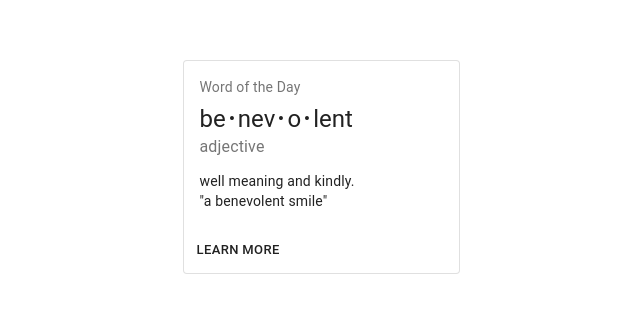
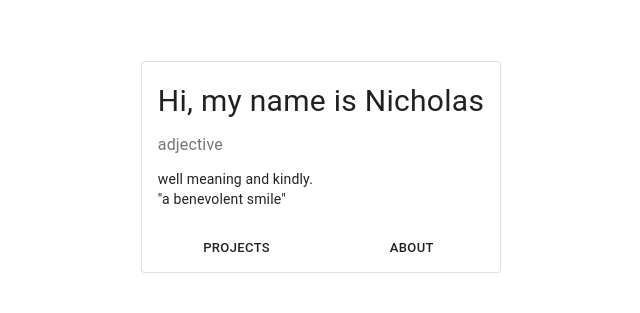
Before and after one commit to nejohnston/portfolio, a React (Create React App) app: page /#/ in a window 1280 px wide. Shown: the part 233-546 px from the top of the page, without its empty margins (319-959 px from the left). Built offline with nearby package versions, Linux system fonts and the light colour scheme.

Commit message:
implemented navigation to about from home

```diff
--- a/src/components/IntroCard/IntroCard.js
+++ b/src/components/IntroCard/IntroCard.js
@@ -5,37 +5,33 @@ import CardActions from '@material-ui/core/CardActions';
 import CardContent from '@material-ui/core/CardContent';
 import Button from '@material-ui/core/Button';
 import Typography from '@material-ui/core/Typography';
+import {NavLink, Route} from 'react-router-dom'
 
 const useStyles = makeStyles({
   root: {
     minWidth: 275,
     maxWidth: 500
   },
-  bullet: {
-    display: 'inline-block',
-    margin: '0 2px',
-    transform: 'scale(0.8)',
-  },
   title: {
-    fontSize: 14,
+    fontSize: 30,
   },
   pos: {
     marginBottom: 12,
   },
+  buttonContainer: {
+    display: 'flex',
+    justifyContent: 'space-around'
+  }
 });
 
 const IntroCard = () => {
   const classes = useStyles();
-  const bull = <span className={classes.bullet}>•</span>;
 
   return (
     <Card className={classes.root} variant="outlined">
       <CardContent>
-        <Typography className={classes.title} color="textSecondary" gutterBottom>
-          Word of the Day
-        </Typography>
-        <Typography variant="h5" component="h2">
-          be{bull}nev{bull}o{bull}lent
+        <Typography className={classes.title} color="textPrimary" gutterBottom>
+          Hi, my name is Nicholas
         </Typography>
         <Typography className={classes.pos} color="textSecondary">
           adjective
@@ -46,8 +42,11 @@ const IntroCard = () => {
           {'"a benevolent smile"'}
         </Typography>
       </CardContent>
-      <CardActions>
-        <Button size="small">Learn More</Button>
+      <CardActions className={classes.buttonContainer}>
+        <NavLink to='/about'>
+          <Button size="small">Projects</Button>
+        </NavLink>
+        <Button size="small">About</Button>
       </CardActions>
     </Card>
   );
--- a/src/containers/About/About.js
+++ b/src/containers/About/About.js
@@ -1,9 +1,22 @@
 import React from "react";
+import {makeStyles} from "@material-ui/core/styles";
 
-const About = () => (
-    <div>
+const useStyles = makeStyles({
+    cardContainer: {
+        width: '100vw',
+        height: '100vh',
+        display: 'flex',
+        justifyContent: 'center',
+        alignItems: 'center'
+    }
+  });
+
+const About = () => {
+    const classes = useStyles()
+    return(
+    <div className={classes.cardContainer}>
         hello
     </div>
-)
+)}
 
 export default About
--- a/src/index.js
+++ b/src/index.js
@@ -2,14 +2,13 @@ import React from 'react';
 import ReactDOM from 'react-dom';
 import { NavLink, Route, HashRouter} from 'react-router-dom'
 import './index.css';
-import App from './App';
 import reportWebVitals from './reportWebVitals';
 import HomeContainer from "./containers/Home";
 import AboutContainer from './containers/About'
 
 const Portfolio = () => (
     <HashRouter>
-        <Route path='/' component={HomeContainer} />
+        <Route exact path='/' component={HomeContainer} />
         <Route path='/about' component={AboutContainer}/>
     </HashRouter>
 )
```
Also changed, not shown: 1 other file (tests, documents, lock files or other folders).
